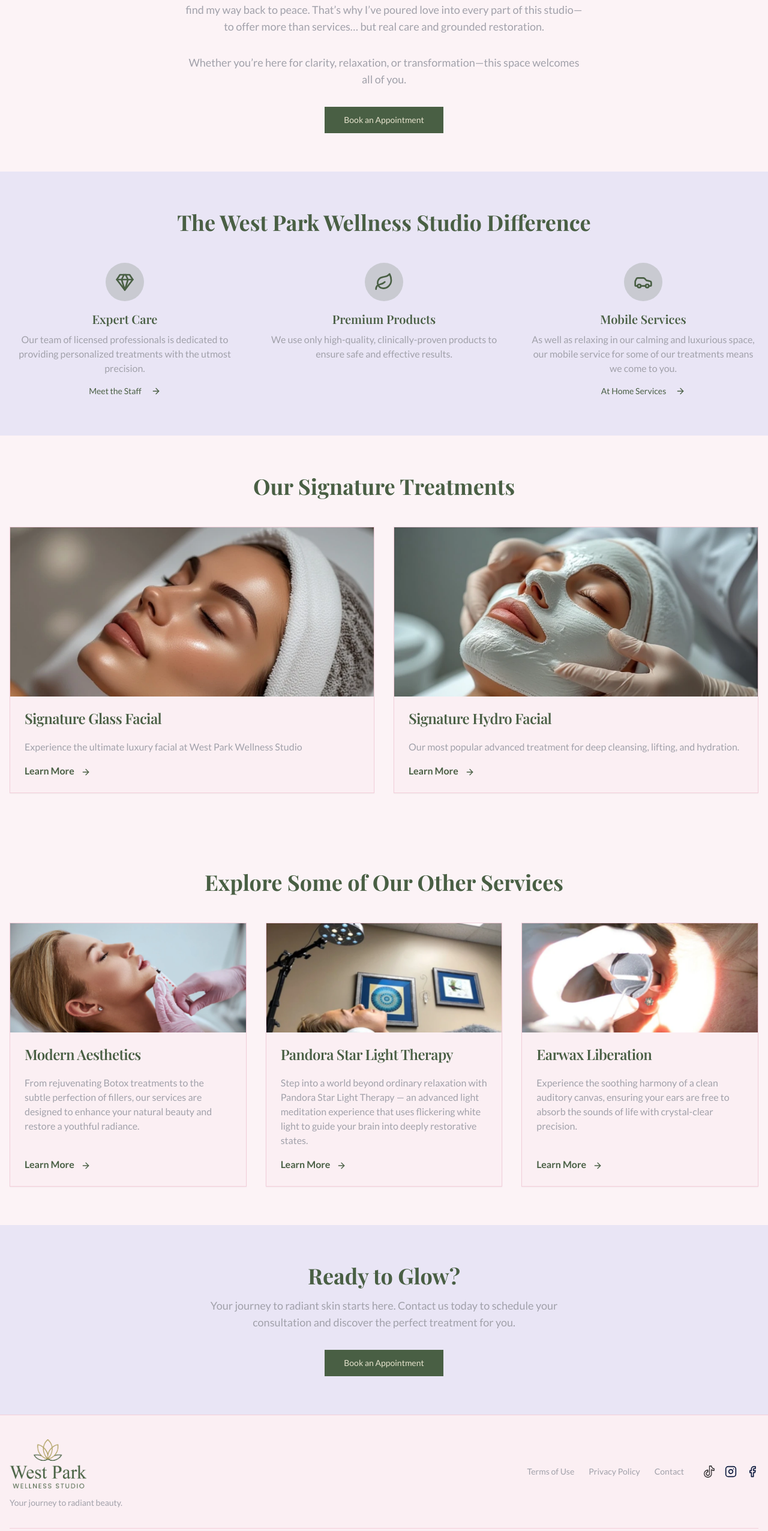
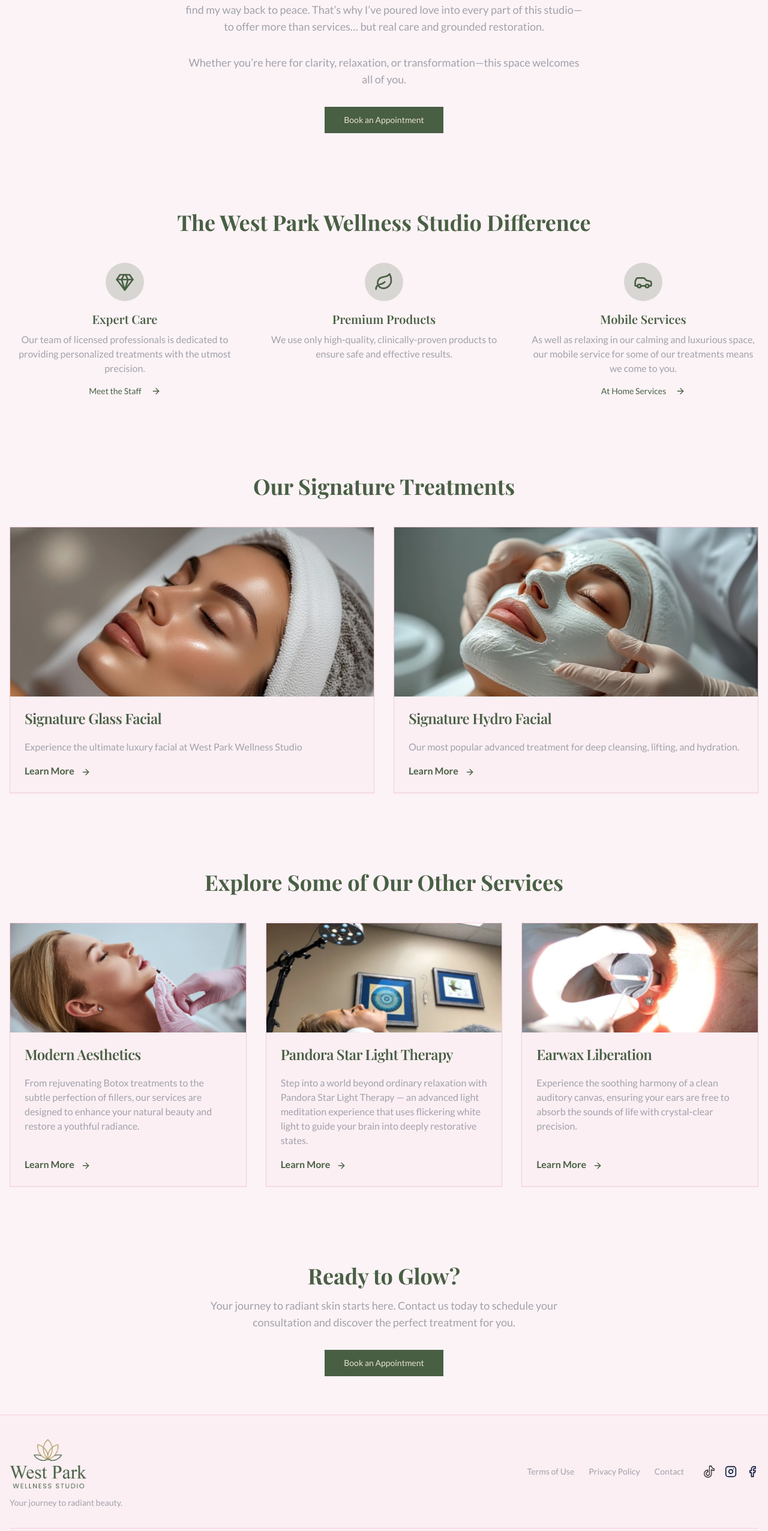
Before and after one commit to chrisbee2812/wpwellnessv3, a Next.js app: page / in a window 1280 px wide. Shown: the part 1150-3702 px from the top of the page at 60% size. Built offline with nearby package versions, Linux system fonts and the light colour scheme; a web font is replaced by a local one.

Commit message:
removed blue background on part of home page

```diff
--- a/src/app/page.tsx
+++ b/src/app/page.tsx
@@ -116,7 +116,7 @@
         </section>
 
         {/* Why Choose Us Section */}
-        <section className="py-12 md:py-16 bg-muted">
+        <section className="py-12 md:py-16">
           <div className="container mx-auto px-4">
             <h2 className="text-3xl md:text-4xl font-headline font-bold text-center text-primary mb-12">
               The West Park Wellness Studio Difference
@@ -249,7 +249,7 @@
 
 
         {/* Call to Action Section */}
-        <section className="py-12 md:py-16 bg-muted">
+        <section className="py-12 md:py-16">
           <div className="container mx-auto px-4 text-center">
             <h2 className="text-3xl md:text-4xl text-primary font-headline font-bold mb-4">
               Ready to Glow?
```
